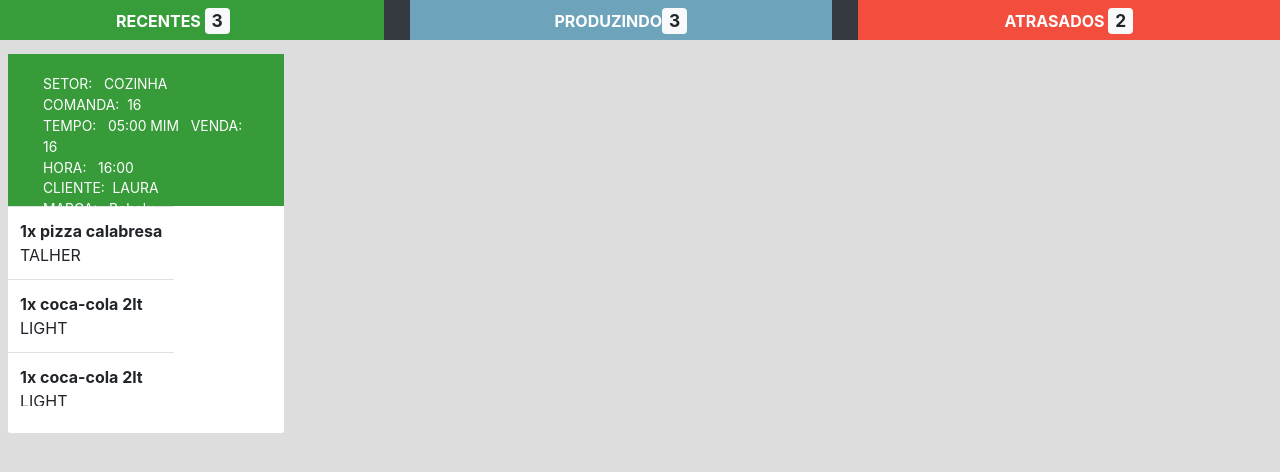
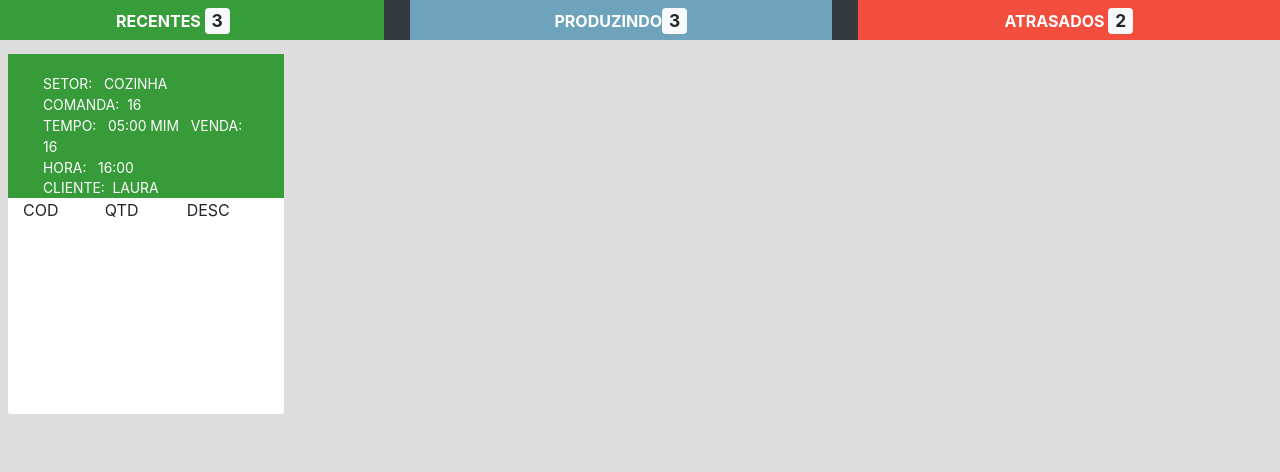
Before and after one commit to ivanProgramador/telas_comanda, a plain HTML site: page index.html in a window 1280 px wide. Drawn offline with Linux system fonts and the light colour scheme.

Commit message:
cabeçalho da tabela dados do pedido feita

```diff
--- a/css/controle.css
+++ b/css/controle.css
@@ -9,6 +9,12 @@ body, .container{
 }
 .row{
 	height: 50%;
+}
+
+#container-lista div{
+	padding: 0px;
+	margin: 0px;
+	margin-top: 0px;
 }
 
 
@@ -38,8 +44,18 @@ body, .container{
 	color: white;
 }
 
+table{
+	overflow-x: hidden;
+}
+
+.c-comanda{
+	margin-top: 0px;
+
+	display: grid;
+    grid-template-columns: 1fr 1fr 1fr;
 
 
+}
 
 
 /*-------------------------------*/
--- a/index.html
+++ b/index.html
@@ -81,31 +81,38 @@
 
 					 <!-- fim conntainer cabeçalho-->
 					  </div>
+                      <!---incio do conteudo do pedido-->
 
+					  <nav  id="container-lista" class="container mb-0">
 
-					   <table class="table">
+					  	<div class="row mb-0">
+					  		<div class="col-md-4">
+					  			COD
+					  		</div>
 
-							<tbody>
+					  		<div class="col-md-4 mb-0">
+					  			QTD
+					  		</div>
+					  		<div class="col-md-4 mb-0">
+					  			DESC
+				  			</div>
 
-								<tr>
-									<td><b>1x pizza calabresa</b><br>TALHER</td>
-
-								</tr>
-
-								<tr>
-									<td><b>1x coca-cola 2lt</b><br>LIGHT</td>
-
-								</tr>
-
-								<tr>
-									<td><b>1x coca-cola 2lt</b><br>LIGHT</td>
-
-								</tr>
+					  	</div>
 
 
 
-							</tbody>
-                     </table>
+					  </nav>
+
+
+
+
+
+
+
+
+
+
+
 
            </div>
 
```
